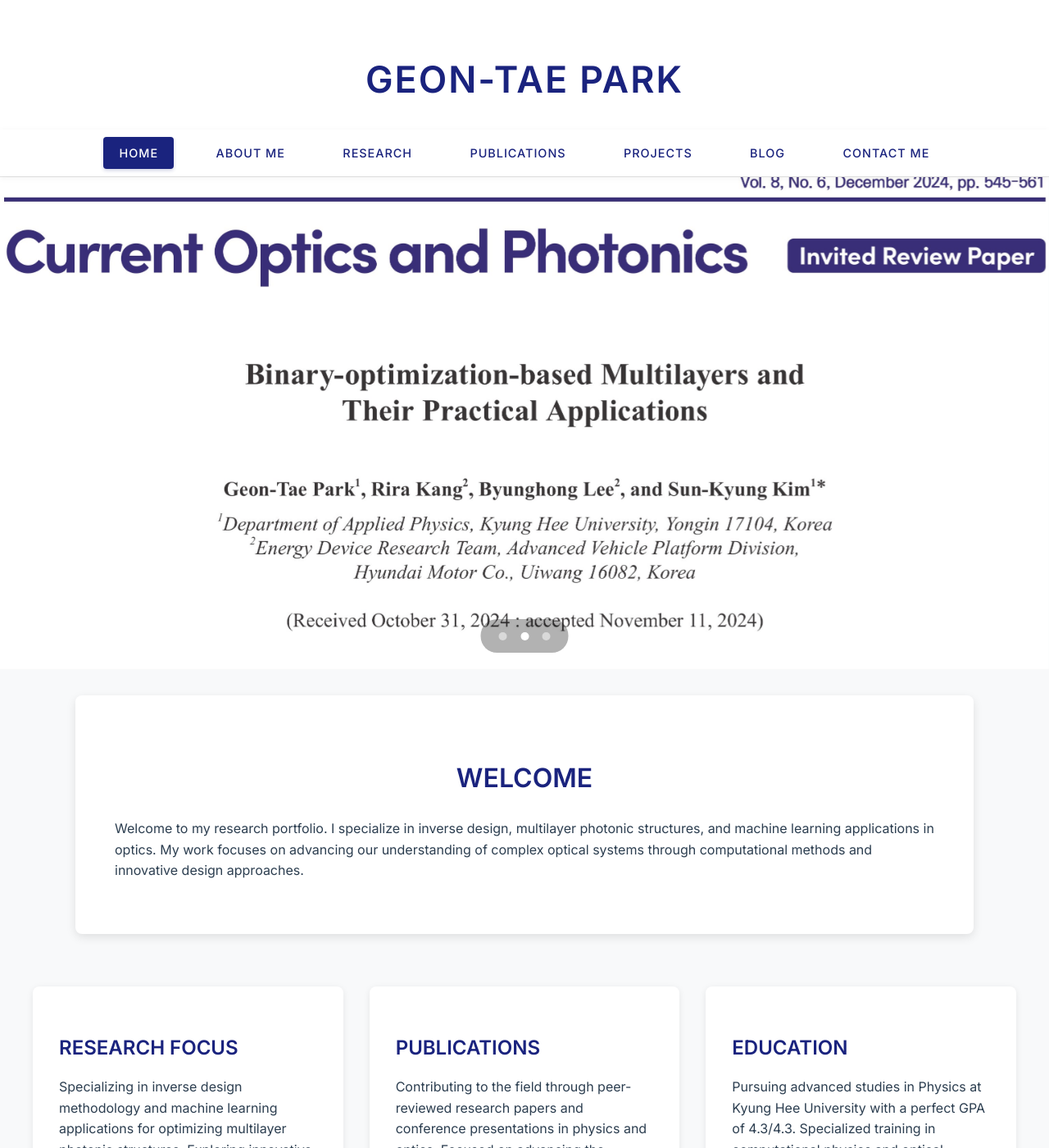
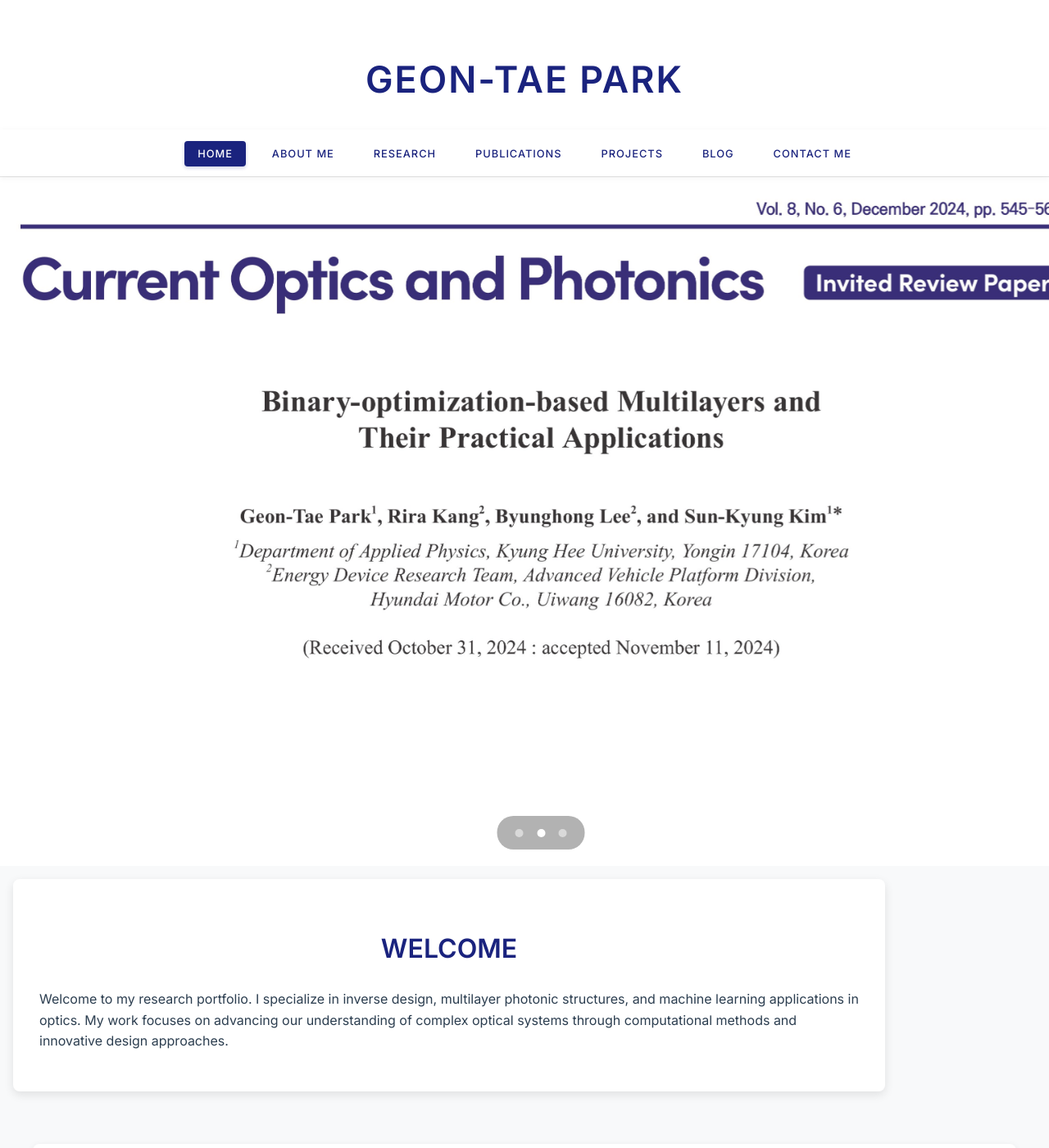
Before and after one commit to gtpark01/gtpark01.github.io, a Jekyll site: the page built from index.md, in a window 1280 px wide and 1400 px high. Shown: the whole window at 82% size. Built offline with Jekyll 4.4.1, drawn with Linux system fonts in a browser that asks for light colours.

Commit message:
Update main.css

```diff
--- a/assets/css/main.css
+++ b/assets/css/main.css
@@ -71,21 +71,30 @@
 /* Slideshow Styles */
 .slideshow-container {
     position: relative;
-    height: 600px;
-    overflow: hidden;
-    background: none;
+    height: 800px; /* Increased height to show full article headers */
+    width: 100%;
+    max-width: 1400px; /* Added max-width for larger screens */
+    margin: 0 auto;
+    background: white;
+    padding: 20px;
 }
 
 .slides {
     display: none;
     height: 100%;
+    width: 100%;
+    display: flex;
+    justify-content: center;
+    align-items: center;
 }
 
 .slide-image {
-    width: 100%;
-    height: 100%;
-    object-fit: cover;
-    opacity: 1;
+    width: auto;
+    height: auto;
+    max-width: 100%;
+    max-height: 100%;
+    object-fit: contain; /* Changed from cover to contain */
+    object-position: center;
 }
 
 .fade {
@@ -205,11 +214,13 @@
     margin-top: 4rem;
 }
 
-/* Responsive Design */
+/* Update responsive design for slideshow */
 @media (max-width: 768px) {
     .slideshow-container {
-        height: 400px;
+        height: 500px;
+        padding: 10px;
     }
+}
 
     .welcome-section {
         margin: 1rem;
```
